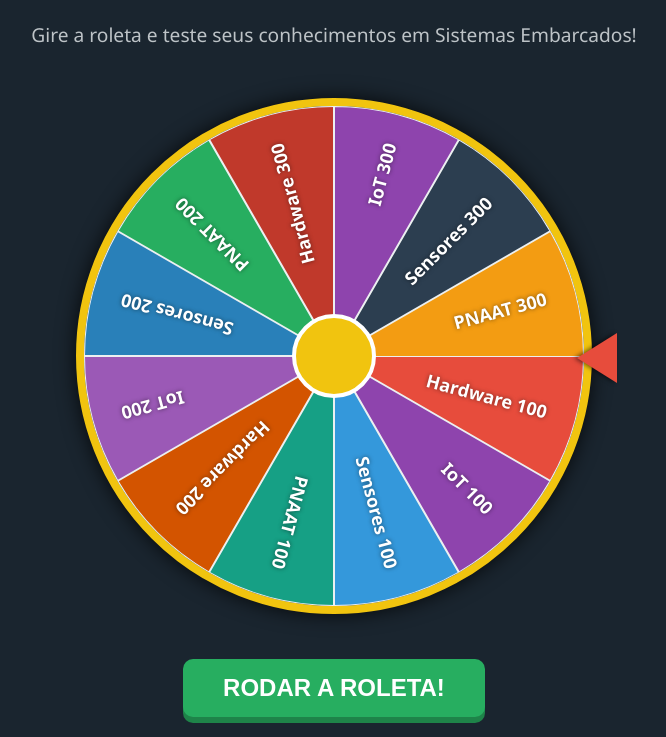
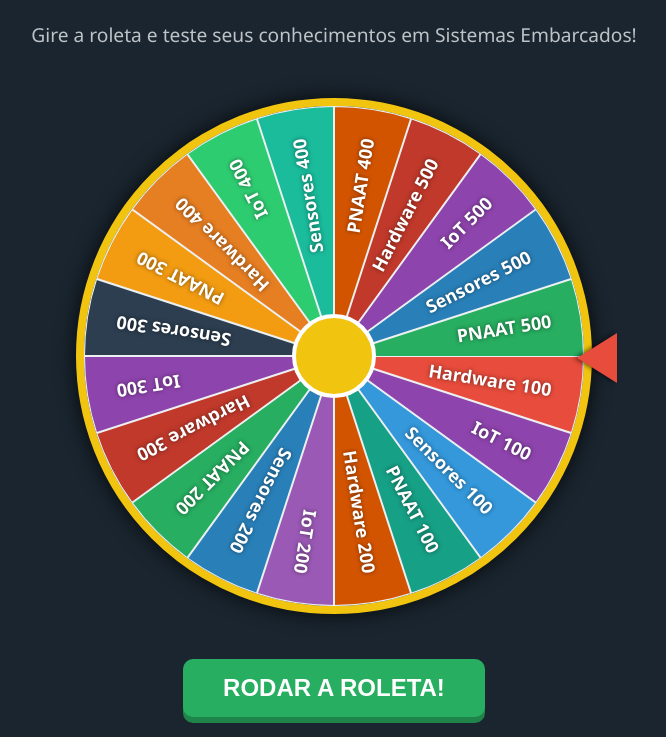
Before and after one commit to brunoagrofoglio/roleta-PNAAT, a plain HTML site: page index.html in a window 1280 px wide. Shown: the part 105-842 px from the top of the page, without its empty margins (306-972 px from the left). Drawn offline with Linux system fonts and the light colour scheme.

Commit message:
Update questions in index.html for quiz game
Adição de novas perguntas, somando 20.

```diff
--- a/index.html
+++ b/index.html
@@ -177,18 +177,35 @@
     <script>
         // Banco de Dados das Perguntas (Cópia mutável)
         let questions = [
+    // --- 100 PONTOS ---
     { cat: "Hardware 100", q: "O que significa a sigla MCU?", a: "Microcontroller Unit (Microcontrolador).", color: "#e74c3c" },
     { cat: "IoT 100", q: "O que significa a sigla IoT?", a: "Internet das Coisas (Internet of Things).", color: "#8e44ad" },
-            { cat: "Sensores 100", q: "Qual grandeza o sensor DHT11 ou DS18B20 mede?", a: "Temperatura (e umidade no caso do DHT).", color: "#3498db" },
+    { cat: "Sensores 100", q: "Qual grandeza o sensor DHT11 e o DS18B20 medem?", a: "Temperatura em ambos (e também umidade no caso do DHT).", color: "#3498db" },
     { cat: "PNAAT 100", q: "O que significa a sigla PNAAT?", a: "Programa Nacional de Aprendizado Acelerado em Tecnologia.", color: "#16a085" },
+
+    // --- 200 PONTOS ---
     { cat: "Hardware 200", q: "Qual o microcontrolador fabricado pela Raspberry Pi usado no Nano Connect?", a: "RP2040.", color: "#d35400" },
     { cat: "IoT 200", q: "Qual o protocolo leve de mensagens muito usado em IoT (baseado em pub/sub)?", a: "MQTT.", color: "#9b59b6" },
     { cat: "Sensores 200", q: "O sensor MAX30102 é utilizado para monitorar quais parâmetros biológicos?", a: "Frequência cardíaca (Batimentos) e Oximetria.", color: "#2980b9" },
-            { cat: "PNAAT 200", q: "Como se chama a etapa presencial em laboratório focada em prototipação no PNAAT?", a: "Intensivo Maker.", color: "#27ae60" },
+    { cat: "PNAAT 200", q: "Quem criou e realiza o PNAAT?", a: "O FIT - Flextronics Instituto de Tecnologia.", color: "#27ae60" },
+
+    // --- 300 PONTOS ---
     { cat: "Hardware 300", q: "Qual a diferença entre a memória RAM e a memória Flash no microcontrolador?", a: "RAM é volátil (usada na execução), Flash é não-volátil (armazena o código).", color: "#c0392b" },
     { cat: "IoT 300", q: "Em uma rede MQTT, qual é a função do 'Broker'?", a: "Receber mensagens dos publishers e distribuí-las aos subscribers.", color: "#8e44ad" },
-            { cat: "Sensores 300", q: "Em sistemas I2C, os pinos SDA e SCL servem para quê?", a: "SDA: Dados (Serial Data). SCL: Relógio (Serial Clock).", color: "#2c3e50" },
-            { cat: "PNAAT 300", q: "No PNAAT, como se chama a etapa em que os alunos resolvem desafios reais do mercado?", a: "Residência Tecnológica (ou Empresa Residente).", color: "#f39c12" }
+    { cat: "Sensores 300", q: "Em sistemas I^2C, os pinos SDA e SCL servem para quê?", a: "SDA: Dados (Serial Data). SCL: Relógio (Serial Clock).", color: "#2c3e50" },
+    { cat: "PNAAT 300", q: "Quem pode participar do PNAAT?", a: "Estudantes e egressos do ensino médio técnico, graduação e pós-graduação.", color: "#f39c12" },
+
+    // --- 400 PONTOS (NOVAS) ---
+    { cat: "Hardware 400", q: "Qual a função do pino 'EN' (ou Reset) presente em placas como o ESP32?", a: "Reiniciar o microcontrolador (habilitar ou colocá-lo em estado inicial).", color: "#e67e22" },
+    { cat: "IoT 400", q: "O que caracteriza uma rede LPWAN, muito utilizada em projetos de Smart Cities?", a: "Baixo consumo de energia e longo alcance de comunicação.", color: "#2ecc71" },
+    { cat: "Sensores 400", q: "O sensor ultrassônico HC-SR04 utiliza qual princípio físico para medir distância?", a: "Ecolocalização (tempo de ida e volta das ondas sonoras).", color: "#1abc9c" },
+    { cat: "PNAAT 400", q: "Quais regiões do Brasil são elegíveis à bolsas do PNAAT?", a: "Norte, nordeste e centro-oeste do Brasil.", color: "#d35400" },
+
+    // --- 500 PONTOS (DESAFIO MESTRE) ---
+    { cat: "Hardware 500", q: "O que é um 'Watchdog Timer' e para que serve em sistemas embarcados?", a: "Um temporizador que reseta o sistema se o código travar ou entrar em loop infinito.", color: "#c0392b" },
+    { cat: "IoT 500", q: "No protocolo MQTT, o que significa o parâmetro 'QoS' (Quality of Service)?", a: "Garantia de entrega da mensagem (níveis 0, 1 ou 2).", color: "#8e44ad" },
+    { cat: "Sensores 500", q: "Qual a principal diferença entre um sensor analógico e um sensor digital?", a: "O analógico envia tensão contínua proporcional à grandeza medida; o digital envia sinais discretos ou dados processados (0s e 1s).", color: "#2980b9" },
+    { cat: "PNAAT 500", q: "O PNAAT utiliza qual abordagem educacional para acelerar o aprendizado?", a: "Educação Baseada em Projetos (PBL) e Aprendizado Prático (Hands-on).", color: "#27ae60" }
 ];
 
         // Configurações do Canvas
```
Lines whose indentation alone changed are shown as unchanged.
